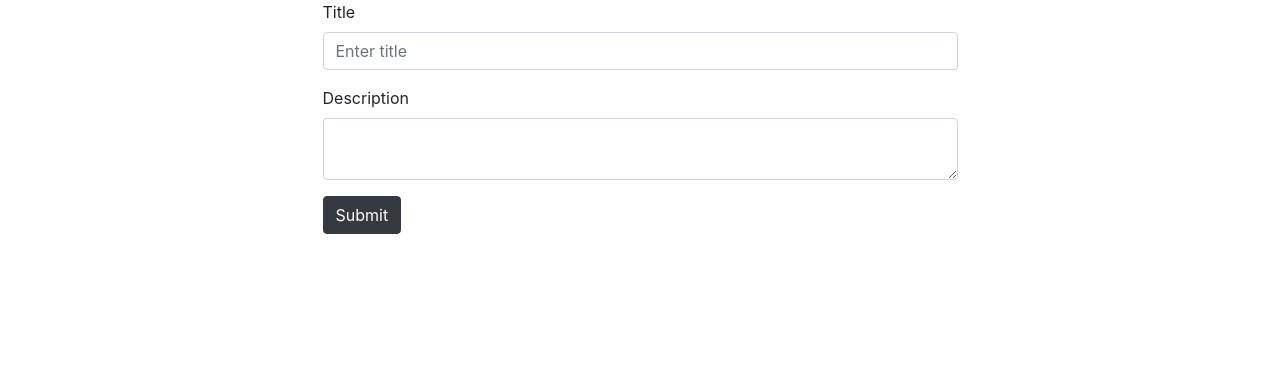
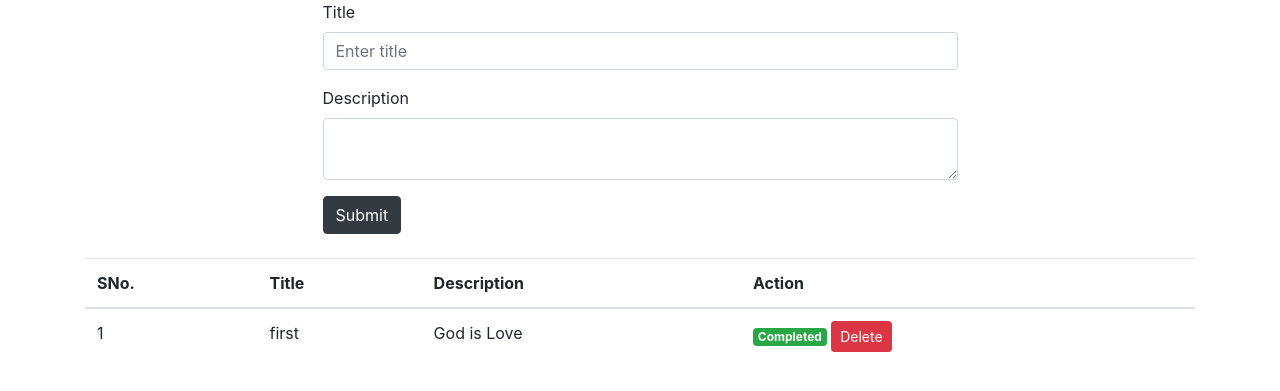
Before and after one commit to omkar7176/my_TodoApp, a Django app: page /todo/ in a window 1280 px wide. Shown: the top 391 px of the page. Run offline with Django 3.2, Linux system fonts and the light colour scheme; data comes from the database, SQL or seed files in the repository; both versions use the stored data as it was after the commit.

Commit message:
Adding complete and delete operation

```diff
--- a/mytodo/urls.py
+++ b/mytodo/urls.py
@@ -20,5 +20,7 @@ from todo import views
 urlpatterns = [
     path('todo/', views.todo_list, name="todo_list"),
     path('todo/create', views.create_todo, name="create_todo"),
+    path('todo/complete/<int:todo_id>', views.complete_todo, name="complete_todo"),
+    path('todo/delete/<int:todo_id>', views.delete_todo, name="delete_todo"),
     path('admin/', admin.site.urls),
 ]
--- a/templates/todo/index.html
+++ b/templates/todo/index.html
@@ -30,6 +30,38 @@
 
         </div>
     </div>
+
+    <table class="table">
+    </br>
+        <thead>
+            <tr>
+                <th>SNo.</th>
+                <th>Title</th>
+                <th>Description</th>
+                <th>Action</th>
+            </tr>
+        </thead>
+        <tbody>
+            {% for todo in todos %}
+            <tr>
+                <td>{{ forloop.counter }}</td>
+                <td>{{ todo.title }}</td>
+                <td>{{ todo.description }}</td>
+                <td>
+                    {% if todo.completed %}
+                    <span class="badge badge-success">Completed</span>
+                    {% else %}
+                    <a class="btn btn-sm btn-dark" href="{% url 'complete_todo' todo.id %}">Complete</a>
+                    {% endif %}
+                    <a class="btn btn-sm btn-danger" href="{% url 'delete_todo' todo.id %}">Delete</a>
+
+                </td>
+            </tr>
+            {% endfor %}
+        </tbody>
+
+    </table>
+
 </div>
 
 </body>
--- a/todo/views.py
+++ b/todo/views.py
@@ -3,7 +3,8 @@ from .models import Todo
 
 # Create your views here.
 def todo_list(request):
-    return render(request, 'todo/index.html')
+    todos = Todo.objects.all()
+    return render(request, 'todo/index.html', {'todos':todos})
 
 def create_todo(request):
     if request.method == 'POST':
@@ -12,3 +13,15 @@ def create_todo(request):
         Todo.objects.create(title=title, description=description)
 
     return redirect('todo_list')
+
+def complete_todo(request,todo_id):
+    todo = Todo.objects.get(id=todo_id)
+    todo.completed = True
+    todo.save()
+    return redirect('todo_list')
+
+def delete_todo(request,todo_id):
+    todo = Todo.objects.get(id=todo_id)
+    todo.delete()
+
+    return redirect('todo_list')
```
Also changed, not shown: db.sqlite3.
